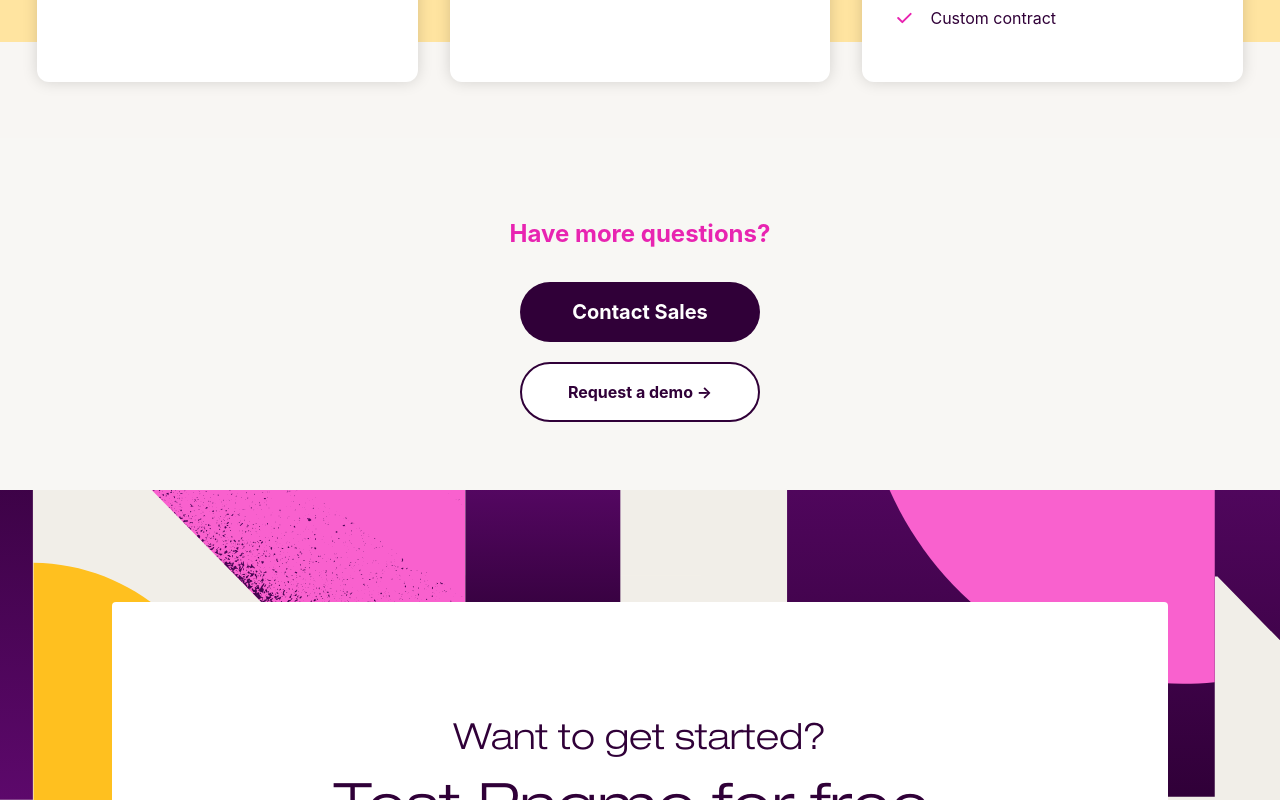
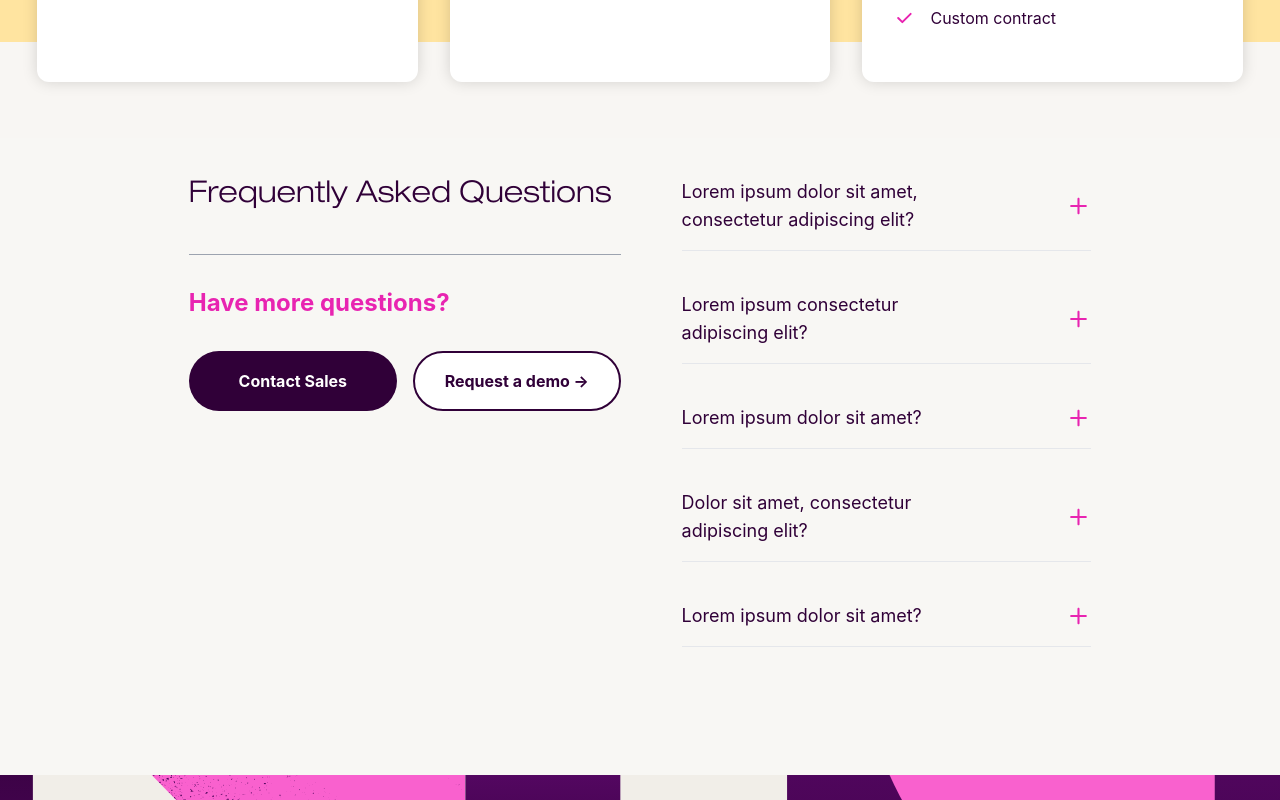
Before and after one commit to SylvesterBA/pngme-v3, a Next.js app: page /pricing in a window 1280 px wide. Shown: the part 1300-2100 px from the top of the page. Built offline with nearby package versions, Linux system fonts and the light colour scheme.

Commit message:
finished navbar / font / pricing-page

```diff
--- a/components/footer.tsx
+++ b/components/footer.tsx
@@ -93,10 +93,10 @@ const Footer = ({ ...props }: FooterProps) => {
 					</section>
 				</div>
 
-				<div className={`text-fs-14 pt-20`}>
+				<div className="text-fs-14 pt-20 w-full">
 					© Copyright 2022 PNGME, Inc. All Rights Reserved.
 				</div>
-				<div className={`text-fs-14 pt-20`}>
+				<div className="text-fs-14 pt-20 w-full flex justify-end">
 					<span>
 						<span className="cursor-pointer">
 							<Link href={"/terms-of-service"}>Terms of Service</Link> |{" "}
--- a/components/navbar.tsx
+++ b/components/navbar.tsx
@@ -55,11 +55,11 @@ const Navbar = ({
 				</div>
 			</Link>
 
-			<NavBarLinks containerStyles="hidden md:flex " elementStyles="text-2xl font-normal px-4"/>
+			<NavBarLinks containerStyles="hidden md:flex" elementStyles="xl:text-xl font-normal xl:px-4"/>
 
 			<div className="hidden md:flex text-right">
 				<Link href="https://admin.pngme.com">
-					<Button type='secondary' label={buttonLabel || "Login"} additionalStyles="px-20 py-4" />
+					<Button type='secondary' label={buttonLabel || "Login"} additionalStyles="px-9 py-3 xl:px-20 xl:py-4" />
 				</Link>
 			</div>
 
--- /dev/null
+++ b/components/pricing/faq.tsx
@@ -0,0 +1,78 @@
+import { useState } from "react"
+import Image from 'next/image'
+
+const _questions = [
+  {
+    id: 1,
+    question: 'Lorem ipsum dolor sit amet, consectetur adipiscing elit?',
+    answer: 'Lorem ipsum dolor sit amet, consectetur adipiscing elit. Condimentum diam orci pretium a pharetra, feugiat cursus. Dictumst risus, sem egestas odio cras adipiscing vulputate. Nisi, risus in suscipit non. Non commodo volutpat, pharetra, vel.'
+  },
+  {
+    id: 2,
+    question: 'Lorem ipsum consectetur adipiscing elit?',
+    answer: 'Lorem ipsum dolor sit amet, consectetur adipiscing elit. Condimentum diam orci pretium a pharetra, feugiat cursus. Dictumst risus, sem egestas odio cras adipiscing vulputate. Nisi, risus in suscipit non. Non commodo volutpat, pharetra, vel.'
+  },
+  {
+    id: 3,
+    question: 'Lorem ipsum dolor sit amet?',
+    answer: 'Lorem ipsum dolor sit amet, consectetur adipiscing elit. Condimentum diam orci pretium a pharetra, feugiat cursus. Dictumst risus, sem egestas odio cras adipiscing vulputate. Nisi, risus in suscipit non. Non commodo volutpat, pharetra, vel.'
+  },
+  {
+    id: 4,
+    question: 'Dolor sit amet, consectetur adipiscing elit?',
+    answer: 'Lorem ipsum dolor sit amet, consectetur adipiscing elit. Condimentum diam orci pretium a pharetra, feugiat cursus. Dictumst risus, sem egestas odio cras adipiscing vulputate. Nisi, risus in suscipit non. Non commodo volutpat, pharetra, vel'
+  },
+  {
+    id: 5,
+    question: 'Lorem ipsum dolor sit amet?',
+    answer: 'Lorem ipsum dolor sit amet, consectetur adipiscing elit. Condimentum diam orci pretium a pharetra, feugiat cursus. Dictumst risus, sem egestas odio cras adipiscing vulputate. Nisi, risus in suscipit non. Non commodo volutpat, pharetra, vel'
+  }
+]
+
+const _MoreQuestions = ({ visibleMobile }: { visibleMobile?: boolean}) => (
+  <div className="flex flex-col justify-center items-center py-12 lg:items-start lg:pt-0">
+    <p className="text-primary-pink font-bold text-2xl py-8 text-center lg:text-left">Have more questions?</p>
+
+    <div className="flex flex-col lg:flex-row">
+      <button className="bg-primary-purple text-white py-4 w-52 font-bold rounded-full mb-6 lg:mr-4">Contact Sales</button>
+      <button className="bg-white border-2 text-primary-purple py-4 w-52 font-bold rounded-full border-primary-purple lg:mb-6">Request a demo →</button>
+    </div>
+  </div>
+)
+
+export const PricingFAQ = ({ styles }) => {
+  const [questions, setQuestions] = useState(_questions)
+  const [selectedId, setSelectedId] = useState<number>(0)
+
+  return (
+    <div className="flex flex-col px-6 mb-32 lg:justify-between lg:flex-row xl:px-32 2xl:px-64 3xl:px-96 xl:justify-evenly">
+      <div className="flex lg:flex-col">
+        <h1 className="text-2xl lg:text-3xl pt-20 pb-4 font-pngme-helvetica lg:py-10">Frequently Asked Questions</h1>
+        <hr className="hidden lg:flex border-gray-400"/>
+
+        <div className="hidden lg:flex">
+          <_MoreQuestions />
+        </div>
+      </div>
+
+      <div className="flex flex-col lg:w-6/12 xl:w-2/5 3xl:w-1/3">
+        {questions.map(question => (
+          <div key={question.id} className="flex flex-col border-b border-gray-400 lg:border-gray-200 pb-4 py-10" onClick={() => setSelectedId(selectedId === question.id ? 0 : question.id )}>
+            <div className="flex justify-between">
+              <h3 className="text-lg w-9/12">{question.question}</h3>
+              <Image src={selectedId === question.id ? "/icons/pink-x.svg" : "/icons/pink-plus.svg"} alt="faq-button" width={25} height={25} />
+            </div>
+            {selectedId === question.id && (
+              <span className="pt-6 pb-3 text-gray-500">{question.answer}</span>
+            )}
+          </div>
+        ))}
+      </div>
+
+      <div className="flex justify-center lg:hidden">
+        <_MoreQuestions/>
+      </div>
+
+    </div>
+  )
+}
--- /dev/null
+++ b/components/pricing/switchButtons.tsx
@@ -0,0 +1,20 @@
+import styles from '../../styles/components/SwitchButtons.module.css'
+
+export const SwitchButtons = ({ titles, setTitle }) => (
+  <>
+    <input type="checkbox" id="switch" />
+    <div className={`app ${styles.switchButtons}`}>
+      <div className={styles.content}>
+        <label htmlFor="switch">
+          <div className="toggle"></div>
+          <div className={`${styles.names} content-center items-center h-full`}>
+            <p className="light">Monthly</p>
+            <p className="dark">Annually</p>
+          </div>
+        </label>
+
+        <div className="mark"></div>
+      </div>
+    </div>
+  </>
+)
--- a/components/switchButtons.tsx
+++ /dev/null
@@ -1,21 +0,0 @@
-export const SwitchButtons = ({ titles, setTitle, styles }) => {
-
-  return (
-    <>
-      <input type="checkbox" id="switch" />
-      <div className={`app ${styles}`}>
-        <div className="content">
-          <label htmlFor="switch">
-            <div className="toggle"></div>
-            <div className="names content-center items-center h-full">
-              <p className="light">Monthly</p>
-              <p className="dark">Annually</p>
-            </div>
-          </label>
-
-          <div className="mark"></div>
-        </div>
-      </div>
-    </>
-  )
-}
--- a/pages/pricing.tsx
+++ b/pages/pricing.tsx
@@ -3,7 +3,8 @@ import Link from 'next/link'
 import { useState } from 'react'
 import { PricingCard } from '../components/pricing/card'
 
-import { SwitchButtons } from '../components/switchButtons'
+import { PricingFAQ } from '../components/pricing/faq'
+import { SwitchButtons } from '../components/pricing/switchButtons'
 import styles from '../styles/pages/Price.module.css'
 
 const _titles = ['Monthly', 'Annually']
@@ -83,7 +84,6 @@ const Pricing: NextPage = () => {
     <>
       <div className={styles.pricingHeader}>
         <picture className={styles.circleImg}>
-          {/* <source srcSet="/images/quarter-circle.svg" type="image/webp" /> */}
           <img src="/images/quarter-circle.svg" alt="Landscape picture" height={200} width={200}/>
         </picture>
 
@@ -102,16 +102,7 @@ const Pricing: NextPage = () => {
         </div>
       </div>
 
-      <div>
-        {/* FAQ */}
-      </div>
-
-      <div className="flex flex-col justify-center items-center py-12">
-        <p className="text-primary-pink font-bold text-2xl py-8">Have more questions?</p>
-
-        <button className="bg-primary-purple text-white py-4 px-10 font-bold w-60 rounded-full text-xl">Contact Sales</button>
-        <button className="bg-white border-2 text-primary-purple py-4 font-bold w-60 rounded-full my-5 border-primary-purple">Request a demo →</button>
-      </div>
+      <PricingFAQ styles={styles}/>
     </>
   )
 }
--- /dev/null
+++ b/styles/components/SwitchButtons.module.css
@@ -0,0 +1,23 @@
+.content {
+  width: 275px;
+  display: flex;
+  flex-direction: column;
+  margin: auto;
+  text-align: center;
+  transform: translateY(5%);
+}
+
+.names {
+  font-weight: bolder;
+  width: 74%;
+  margin-left: 14%;
+  margin-top: 1%;
+  position: absolute;
+  display: flex;
+  justify-content: space-between;
+}
+
+.switchButtons {
+  @apply py-12;
+  width: fit-content;
+}
```
Also changed, not shown: styles/globals.css (+3 -152 lines), styles/pages/Price.module.css (+0 -8 lines), public/icons/pink-plus.svg (added), public/icons/pink-x.svg (added).
